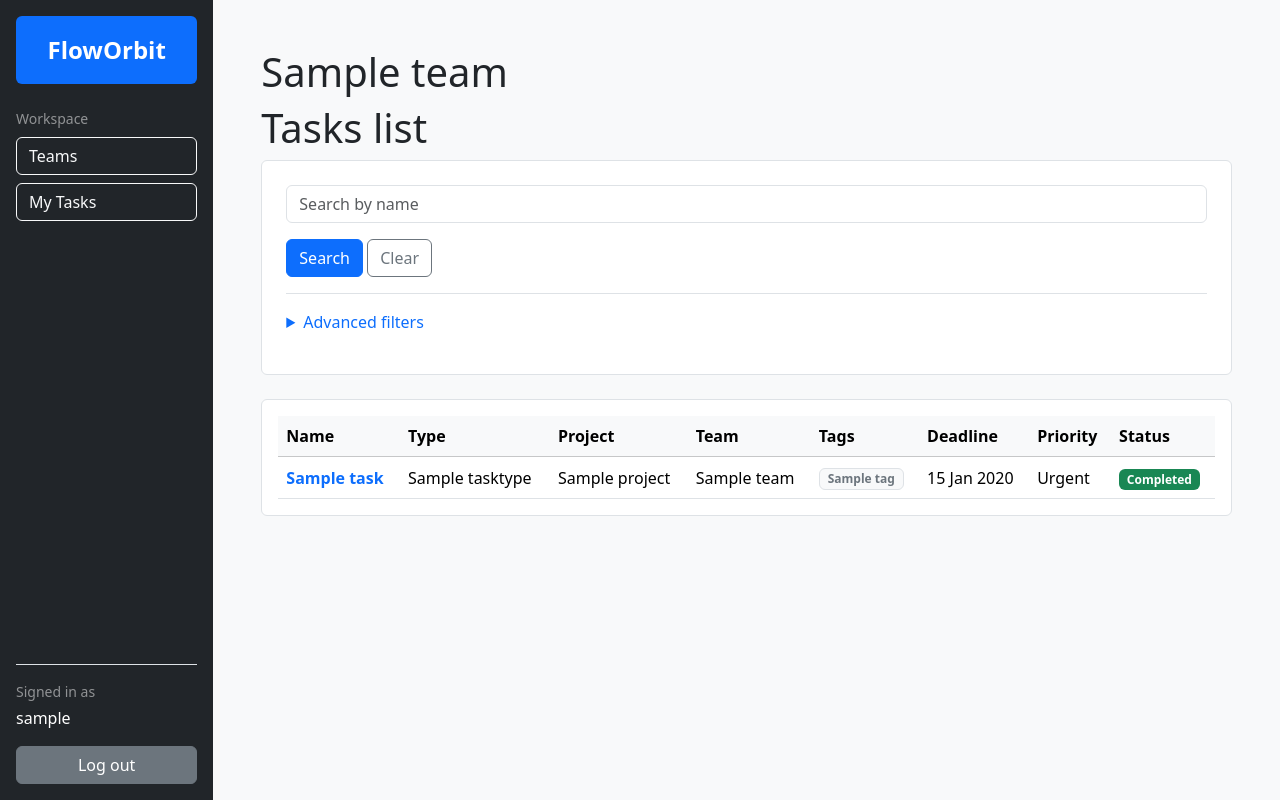
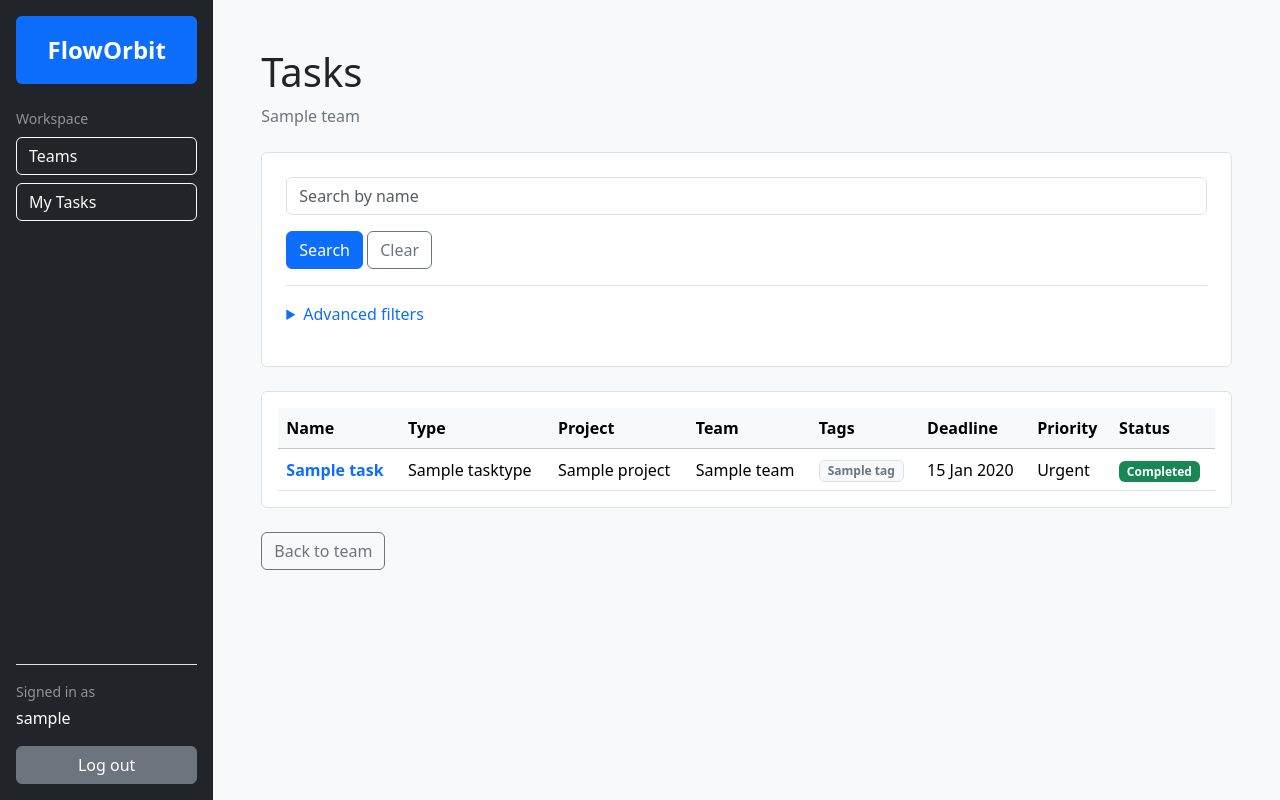
Before and after one commit to 20jofi00/floworbit-task-manager, a Django app: page /tasks/1/ in a window 1280 px wide. Run offline with Django 5.2, Linux system fonts and the light colour scheme; a user stored in the database is signed in; tables that the repository leaves empty hold one stand-in row (values such as "Sample post"); some libraries are stand-ins or nearby versions.

Commit message:
update task list layout

```diff
--- a/templates/tasks/task_list.html
+++ b/templates/tasks/task_list.html
@@ -1,10 +1,18 @@
 {% extends "base.html" %}
-{% load crispy_forms_filters %}
+{% block title %}<title>Tasks</title>{% endblock %}
 
 {% block content %}
-  <h1> {{ team.name }}</h1>
-  <h1>Tasks list</h1>
-    {% include "includes/task_filter_form.html" %}
+  <h1 class="mb-2">Tasks</h1>
+  <p class="text-secondary text-break mb-4">{{ team.name }}</p>
 
-  {% include "includes/task_table.html" with tasks=task_list empty_message="There are no tasks yet" %}
+  {% include "includes/task_filter_form.html" %}
+
+  {% include "includes/task_table.html" with tasks=task_list empty_message="No tasks found." %}
+
+  <a
+    href="{% url 'teams:team-detail' pk=team.id %}"
+    class="btn btn-outline-secondary"
+  >
+    Back to team
+  </a>
 {% endblock %}
```
